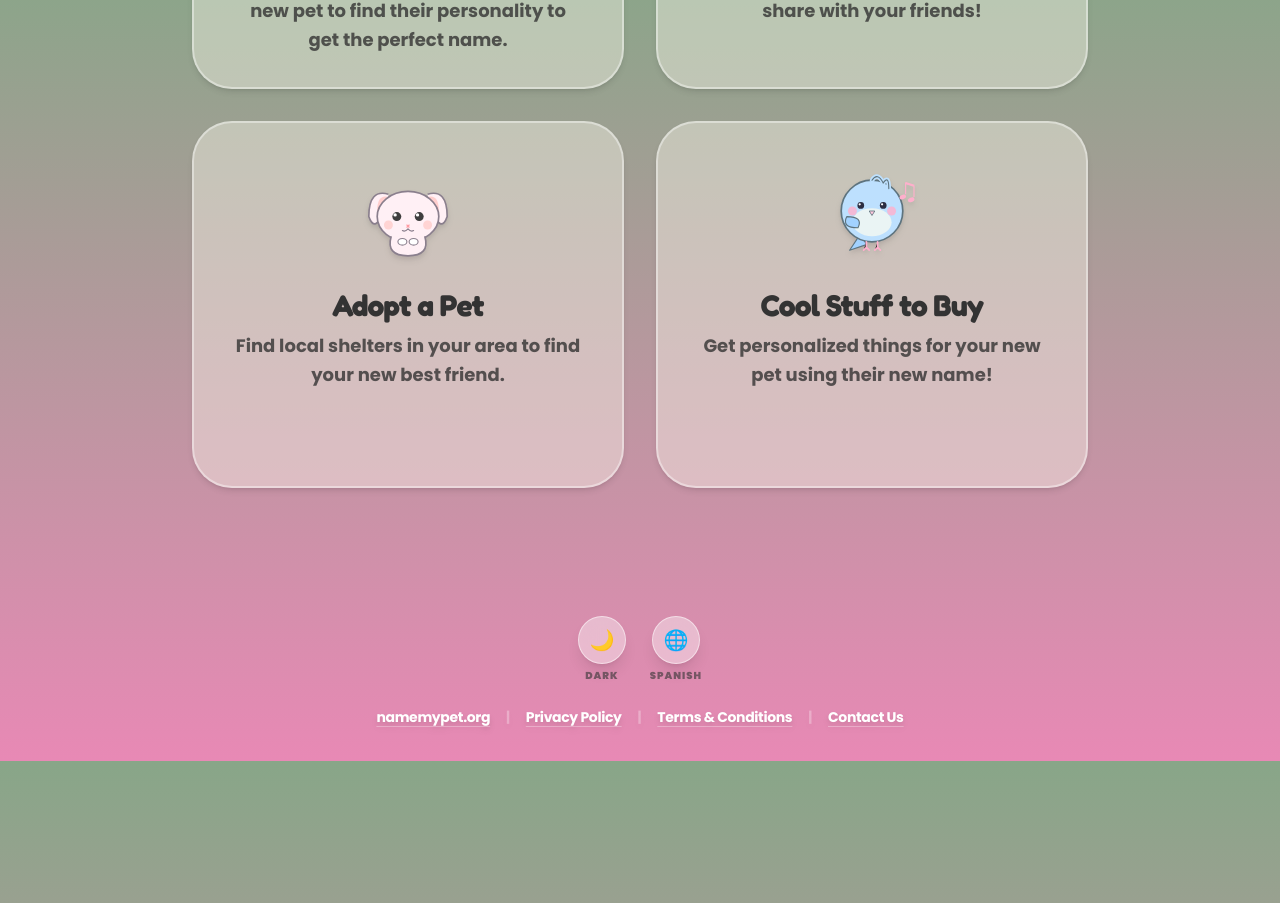
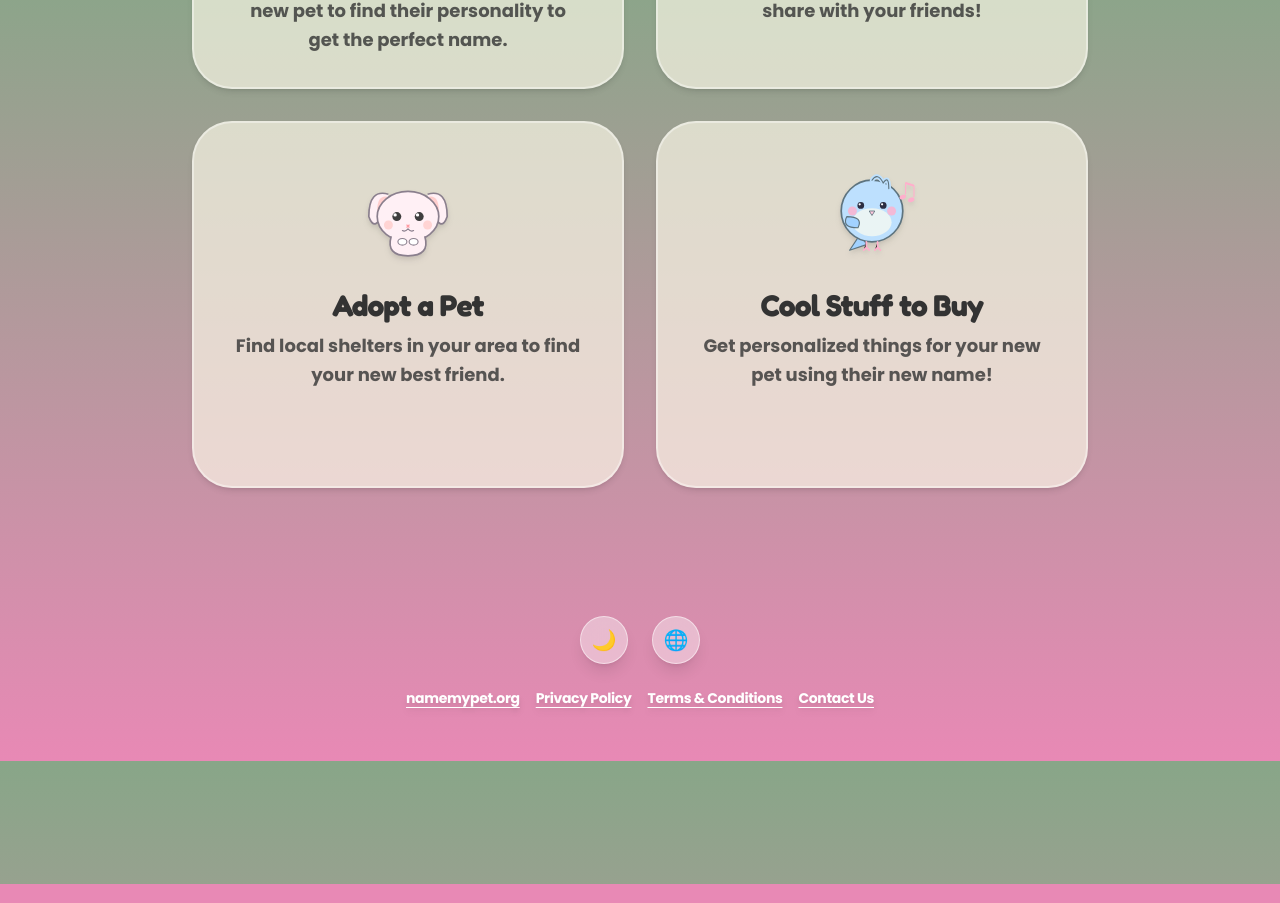
Before and after one commit to revsan1234/petapp_finalv3, a React (Vite) app: page / in a window 1280 px wide. Shown: the part 839-1742 px from the top of the page. Built offline with nearby package versions, Linux system fonts and the light colour scheme.

Commit message:
final final color fix?

```diff
--- a/App.tsx
+++ b/App.tsx
@@ -18,7 +18,6 @@ import { hasValidApiKey } from './services/geminiService';
 import { Card } from './components/ui/Card';
 import { PetCharacter } from './components/assets/pets/PetCharacter';
 
-// --- Internal Helper: Shared Back Button ---
 export const BackToHomeButton: React.FC<{ onClick: () => void }> = ({ onClick }) => {
     const { t } = useLanguage();
     return (
@@ -34,7 +33,6 @@ export const BackToHomeButton: React.FC<{ onClick: () => void }> = ({ onClick })
     );
 };
 
-// --- Contact Us Component ---
 const ContactUs: React.FC<{ onBack: () => void }> = ({ onBack }) => {
     const { t } = useLanguage();
     return (
@@ -65,11 +63,6 @@ const ContactUs: React.FC<{ onBack: () => void }> = ({ onBack }) => {
                                     {t.contact_us.email}
                                 </a>
                             </div>
-                            <div className="pt-12">
-                                <p className="text-sm font-bold opacity-30 tracking-[0.3em] uppercase text-[#5D4037] font-['Poppins']">
-                                    namemypet.org
-                                </p>
-                            </div>
                         </div>
                     </Card>
                 </main>
@@ -91,18 +84,11 @@ const AppContent: React.FC = () => {
     else document.body.classList.remove('chill-mode');
   }, [isChillMode]);
 
-  useEffect(() => {
-    document.title = t.common.app_title;
-  }, [t.common.app_title]);
-
   const [savedNames, setSavedNames] = useState<GeneratedName[]>(() => {
-    if (typeof window !== 'undefined') {
-      try {
-        const saved = localStorage.getItem('mySavedNames');
-        return saved ? JSON.parse(saved) : [];
-      } catch (e) { return []; }
-    }
-    return [];
+    try {
+      const saved = localStorage.getItem('mySavedNames');
+      return saved ? JSON.parse(saved) : [];
+    } catch (e) { return []; }
   });
 
   const [petInfo, setPetInfo] = useState<PetInfo>({
@@ -121,16 +107,13 @@ const AppContent: React.FC = () => {
     setSavedNames((prev) => prev.find(n => n.id === name.id) ? prev : [...prev, name]);
   };
   const removeSavedName = (nameId: string) => { setSavedNames((prev) => prev.filter(n => n.id !== nameId)); };
-  const handleQuizComplete = (result: PetPersonalityResult) => {
-    setPetInfo(prev => ({ ...prev, personality: result.keywords.personality, style: result.keywords.style }));
-  };
 
   const renderActiveTab = () => {
     switch(activeTab) {
       case 'home': return <LandingPage setTab={handleSetTab} />;
       case 'generate': return <MainView savedNames={savedNames} addSavedName={addSavedName} removeSavedName={removeSavedName} petInfo={petInfo} setPetInfo={setPetInfo} goHome={goHome} />;
       case 'bio': return <BioScreen petInfo={petInfo} imageForBio={imageForBio} setImageForBio={setImageForBio} goHome={goHome} />;
-      case 'play': return <PlayScreen onQuizComplete={handleQuizComplete} savedNames={savedNames} addSavedName={addSavedName} petInfo={petInfo} setPetInfo={setPetInfo} goHome={goHome} />;
+      case 'play': return <PlayScreen onQuizComplete={(res) => setPetInfo(p => ({...p, ...res.keywords}))} savedNames={savedNames} addSavedName={addSavedName} petInfo={petInfo} setPetInfo={setPetInfo} goHome={goHome} />;
       case 'photo': return <PhotoScreen setActiveTab={handleSetTab} setImageForBio={setImageForBio} goHome={goHome} />;
       case 'adopt': return <AdoptScreen goHome={goHome} />;
       case 'partnerships': return <Partnerships goHome={goHome} />;
@@ -142,55 +125,34 @@ const AppContent: React.FC = () => {
   if (view === 'terms') return <TermsAndConditions onBack={() => setView('app')} />;
   if (view === 'contact') return <ContactUs onBack={() => setView('app')} />;
 
-  const ToggleControls = () => (
-      <div className="flex justify-center gap-6">
-        <div className="flex flex-col items-center gap-1">
-            <button
-                onClick={() => setIsChillMode(!isChillMode)}
-                className="w-12 h-12 rounded-full bg-white/40 backdrop-blur-md border border-white/50 flex items-center justify-center shadow-lg transition-transform hover:scale-110 active:scale-95"
-                aria-label="Toggle Chill Mode"
-            >
-                <span className="text-xl">{isChillMode ? '☀️' : '🌙'}</span>
-            </button>
-            <span className="text-[10px] font-black uppercase tracking-widest opacity-60 text-dynamic">dark</span>
-        </div>
-        <div className="flex flex-col items-center gap-1">
-            <button
-                onClick={() => setLanguage(language === 'en' ? 'es' : 'en')}
-                className="w-12 h-12 rounded-full bg-white/40 backdrop-blur-md border border-white/50 flex items-center justify-center shadow-lg transition-transform hover:scale-110 active:scale-95"
-                aria-label="Toggle Language"
-            >
-                <span className="text-xl">🌐</span>
-            </button>
-            <span className="text-[10px] font-black uppercase tracking-widest opacity-60 text-dynamic">spanish</span>
-        </div>
-      </div>
-  );
-
   return (
     <>
       <CustomCursor />
       <BackgroundPattern />
       <TabMascots activeTab={activeTab} />
       {!hasValidApiKey() && (
-         <div className="fixed top-0 left-0 right-0 bg-red-600 text-white p-3 z-[100] text-center font-bold shadow-lg flex flex-col items-center justify-center gap-1">
+         <div className="fixed top-0 left-0 right-0 bg-red-600 text-white p-3 z-[100] text-center font-bold shadow-lg flex flex-col items-center justify-center gap-1 pointer-events-auto">
             <span className="text-lg">⚠️ Configuration Error</span>
-            <span className="font-normal opacity-90 text-sm">API Key not found.</span>
+            <span className="font-normal opacity-90 text-sm">API Key not found. Please refresh or check environment.</span>
          </div>
       )}
-      <div className={`relative min-h-[100dvh] overflow-x-hidden pb-24 transition-colors duration-500 pt-[max(0rem,env(safe-area-inset-top))]`}>
+      <div className="relative min-h-[100dvh] overflow-x-hidden pb-24 transition-colors duration-500 pt-[max(0rem,env(safe-area-inset-top))]">
           {renderActiveTab()}
           <footer className="relative z-10 text-center my-8 space-y-6 w-full max-w-7xl mx-auto px-4 pb-12">
             <div className="flex flex-col items-center gap-6">
-                <ToggleControls />
+                <div className="flex justify-center gap-6">
+                    <button onClick={() => setIsChillMode(!isChillMode)} className="w-12 h-12 rounded-full bg-white/40 backdrop-blur-md border border-white/50 flex items-center justify-center shadow-lg transition-transform hover:scale-110 active:scale-95">
+                        <span className="text-xl">{isChillMode ? '☀️' : '🌙'}</span>
+                    </button>
+                    <button onClick={() => setLanguage(language === 'en' ? 'es' : 'en')} className="w-12 h-12 rounded-full bg-white/40 backdrop-blur-md border border-white/50 flex items-center justify-center shadow-lg transition-transform hover:scale-110 active:scale-95">
+                        <span className="text-xl">🌐</span>
+                    </button>
+                </div>
                 <div className="flex justify-center flex-wrap gap-x-4 gap-y-2 text-sm opacity-100 items-center text-white font-bold tracking-tight drop-shadow-md">
-                    <a href="https://namemypet.org" target="_blank" rel="noopener noreferrer" className="hover:text-[var(--card-bg)] transition-colors underline underline-offset-4 decoration-white/30">namemypet.org</a>
-                    <span className="hidden sm:inline opacity-30">|</span>
-                    <button onClick={() => setView('privacy')} className="hover:text-[var(--card-bg)] transition-colors underline underline-offset-4 decoration-white/30">{t.common.privacy}</button>
-                    <span className="hidden sm:inline opacity-30">|</span>
-                    <button onClick={() => setView('terms')} className="hover:text-[var(--card-bg)] transition-colors underline underline-offset-4 decoration-white/30">{t.common.terms}</button>
-                    <span className="hidden sm:inline opacity-30">|</span>
-                    <button onClick={() => setView('contact')} className="hover:text-[var(--card-bg)] transition-colors underline underline-offset-4 decoration-white/30">{t.common.contact}</button>
+                    <a href="https://namemypet.org" target="_blank" rel="noopener noreferrer" className="hover:opacity-70 transition-opacity underline underline-offset-4">namemypet.org</a>
+                    <button onClick={() => setView('privacy')} className="underline underline-offset-4">{t.common.privacy}</button>
+                    <button onClick={() => setView('terms')} className="underline underline-offset-4">{t.common.terms}</button>
+                    <button onClick={() => setView('contact')} className="underline underline-offset-4">{t.common.contact}</button>
                 </div>
             </div>
           </footer>
--- a/components/ui/Card.tsx
+++ b/components/ui/Card.tsx
@@ -7,7 +7,7 @@ interface CardProps {
 
 export const Card: React.FC<CardProps> = ({ children, className = '' }) => {
   return (
-    <div className={`bg-[var(--card-bg)] backdrop-blur-md rounded-2xl shadow-lg p-6 text-[var(--text-main)] border border-white/20 transition-colors duration-300 ${className}`}>
+    <div className={`bg-[var(--card-bg)] backdrop-blur-xl rounded-[2.5rem] shadow-lg p-6 sm:p-8 text-[var(--text-main)] border border-white/30 transition-all duration-300 ${className}`}>
       {children}
     </div>
   );
--- a/index.html
+++ b/index.html
@@ -12,55 +12,33 @@
     <script src="https://cdn.tailwindcss.com"></script>
     <style>
       :root {
-        /* Standard Mode */
+        /* Standard Mode - Vibrant & Youthful */
         --primary-color: #AA336A;
         --secondary-color: #333333;
-        --bg-gradient-start: #88a688; /* Youthful & Sophisticated Sage */
+        --bg-gradient-start: #88a688; /* Sophisticated Youthful Sage */
         --bg-gradient-end: #e889b5;
-        --card-bg: rgba(255, 252, 240, 0.4); /* Significantly More Transparent */
+        /* Adjusted Beige Squares: Using 0.65 opacity for a beautiful frosted look */
+        --card-bg: rgba(255, 252, 235, 0.65);
         --text-main: #333333;
         --btn-text: white;
-        --mascot-scale: 1;
 
-        --feature-bg-start: rgba(255, 255, 255, 0.7);
-        --feature-bg-end: rgba(255, 255, 255, 0.3);
-        --feature-text: #333333;
-        --feature-title: #333333;
-        --feature-desc: #AA336A;
-        --feature-border: rgba(255, 255, 255, 0.4);
-
-        --blob-1: rgba(136, 166, 136, 0.5); /* Matching Sage Blob */
-        --blob-2: rgba(232, 137, 181, 0.3);
-        --blob-3: rgba(170, 51, 106, 0.15);
+        --blob-1: rgba(136, 166, 136, 0.4);
+        --blob-2: rgba(232, 137, 181, 0.2);
+        --blob-3: rgba(170, 51, 106, 0.1);
       }
 
       body.chill-mode {
-        /* Chill Mode */
+        /* Dark / Chill Mode */
         --primary-color: #818cf8;
         --secondary-color: #e0e7ff;
         --bg-gradient-start: #0f172a;
         --bg-gradient-end: #581c87;
-        --card-bg: rgba(15, 23, 42, 0.35);
+        --card-bg: rgba(30, 41, 59, 0.6);
         --text-main: #e2e8f0;
         --btn-text: #ffffff;
-        --mascot-scale: 0.85;
-
-        --feature-bg-start: rgba(30, 41, 59, 0.5);
-        --feature-bg-end: rgba(15, 23, 42, 0.7);
-        --feature-text: #e2e8f0;
-        --feature-title: #e2e8f0;
-        --feature-desc: #cbd5e1;
-        --feature-border: rgba(255, 255, 255, 0.08);
-
-        --blob-1: rgba(124, 58, 237, 0.2);
-        --blob-2: rgba(59, 130, 246, 0.2);
-        --blob-3: rgba(236, 72, 153, 0.2);
       }
 
       * { -webkit-tap-highlight-color: transparent; touch-action: manipulation; }
-      ::-webkit-scrollbar { width: 8px; }
-      ::-webkit-scrollbar-track { background: rgba(255, 255, 255, 0.1); border-radius: 10px; }
-      ::-webkit-scrollbar-thumb { background: rgba(255, 255, 255, 0.3); border-radius: 10px; }
 
       body {
         font-family: 'Poppins', sans-serif;
@@ -71,36 +49,14 @@
         overscroll-behavior-y: none;
         transition: background-image 0.5s ease, color 0.3s ease;
         -webkit-font-smoothing: antialiased;
+        min-height: 100vh;
       }
-
-      @keyframes heart-beat {
-        0% { transform: scale(1); }
-        50% { transform: scale(1.4); }
-        100% { transform: scale(1); }
-      }
-      .animate-heart-beat { animation: heart-beat 0.5s ease-in-out; }
 
       @keyframes fade-slide-in {
         from { opacity: 0; transform: translateY(10px); }
         to { opacity: 1; transform: translateY(0); }
       }
       .animate-fade-in { animation: fade-slide-in 0.5s ease-out forwards; }
-
-      @keyframes bounce-wiggle {
-        0% { transform: scale(1) rotate(0deg); }
-        25% { transform: scale(1.1) rotate(-3deg); }
-        50% { transform: scale(1.1) rotate(3deg); }
-        75% { transform: scale(1.1) rotate(-3deg); }
-        100% { transform: scale(1) rotate(0deg); }
-      }
-      .animate-bounce-wiggle { animation: bounce-wiggle 0.5s ease-in-out infinite; }
-
-      @keyframes confetti-burst {
-        0% { transform: scale(0); opacity: 0; }
-        50% { transform: scale(1.2); opacity: 1; }
-        100% { transform: scale(0.8) translateY(40px); opacity: 0; }
-      }
-      .animate-confetti { animation: confetti-burst 0.8s ease-out forwards; }
 
       .btn {
         font-weight: 700;
@@ -111,8 +67,6 @@
         align-items: center;
         justify-content: center;
         gap: 0.5rem;
-        text-align: center;
-        border: 2px solid transparent;
         cursor: pointer;
       }
       .btn:not(:disabled):hover { transform: scale(1.05); }
@@ -125,13 +79,6 @@
         font-family: 'Fredoka', sans-serif;
         text-transform: uppercase;
       }
-      .btn-primary:not(:disabled):hover { filter: brightness(110%); transform: translateY(-3px); }
-
-      .btn-secondary {
-        background-color: transparent;
-        color: var(--primary-color);
-        border-color: currentColor;
-      }
 
       .btn-surprise {
         background: linear-gradient(45deg, #FF6B6B, #4ECDC4, #FFE66D);
@@ -141,30 +88,26 @@
         animation: gradient-shift 3s ease infinite;
       }
 
-      .chill-mode .btn-surprise { background: linear-gradient(45deg, #6366f1, #a855f7, #ec4899); }
-
       @keyframes gradient-shift {
         0% { background-position: 0% 50%; }
         50% { background-position: 100% 50%; }
         100% { background-position: 0% 50%; }
       }
 
-      .text-dynamic { color: var(--text-main); }
-
-      h1, h2, h3, .font-heading {
+      h1, h2, h3 {
         font-family: 'Fredoka', sans-serif;
         font-weight: 900;
-        letter-spacing: -0.02em;
       }
     </style>
     <script type="importmap">
 {
   "imports": {
-    "react": "https://esm.sh/react@^19.2.3",
-    "react-dom/": "https://esm.sh/react-dom@^19.2.3/",
-    "react/": "https://esm.sh/react@^19.2.3/",
-    "@google/genai": "https://esm.sh/@google/genai@^1.34.0",
-    "html-to-image": "https://esm.sh/html-to-image@^1.11.13",
+    "react": "https://esm.sh/react@18.2.0",
+    "react/": "https://esm.sh/react@18.2.0/",
+    "react-dom": "https://esm.sh/react-dom@18.2.0",
+    "react-dom/": "https://esm.sh/react-dom@18.2.0/",
+    "@google/genai": "https://esm.sh/@google/genai@1.34.0",
+    "html-to-image": "https://esm.sh/html-to-image@1.11.13",
     "vite": "https://esm.sh/vite@^7.3.0",
     "@vitejs/plugin-react": "https://esm.sh/@vitejs/plugin-react@^5.1.2"
   }
```
